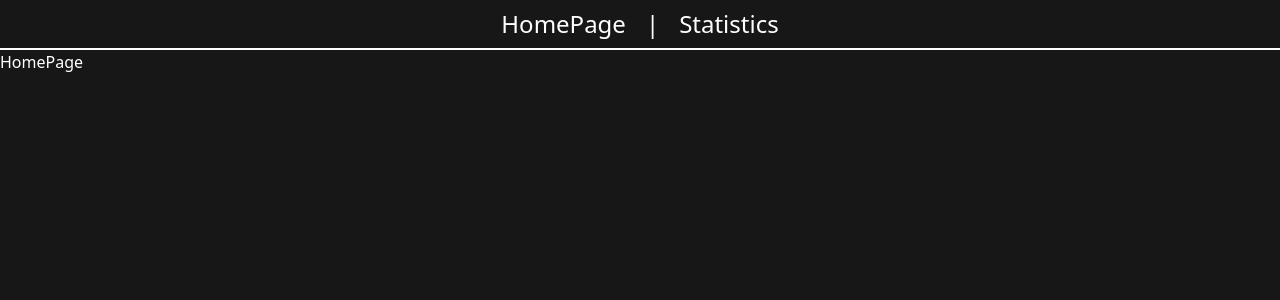
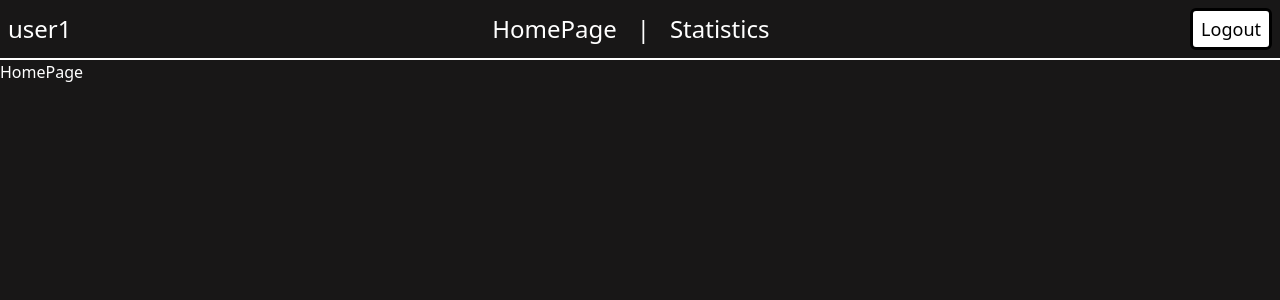
Before and after one commit to lsb22/url-shortner, a React (Vite) app: page /home in a window 1280 px wide. Shown: the top 300 px of the page. Built offline with nearby package versions, Linux system fonts and the light colour scheme.

Commit message:
Added logout functionality

```diff
--- a/src/components/Navbar.tsx
+++ b/src/components/Navbar.tsx
@@ -1,9 +1,26 @@
+import { useNavigate } from "react-router";
+
 const Navbar = () => {
+  const navigate = useNavigate();
+
+  const handleLogOutClick = () => {
+    localStorage.removeItem("token");
+    navigate("/");
+  };
   return (
-    <div className="flex justify-center p-2 items-center text-2xl gap-5 border-b-2">
-      <h2>HomePage</h2>
-      <p>|</p>
-      <h2>Statistics</h2>
+    <div className="flex justify-between p-2 items-center text-2xl  border-b-2">
+      <div className="">user1</div>
+      <div className="flex gap-5">
+        <h2>HomePage</h2>
+        <p>|</p>
+        <h2>Statistics</h2>
+      </div>
+      <button
+        className="bg-white text-lg text-black py-1 px-2 border-3 rounded-md"
+        onClick={handleLogOutClick}
+      >
+        Logout
+      </button>
     </div>
   );
 };
```
